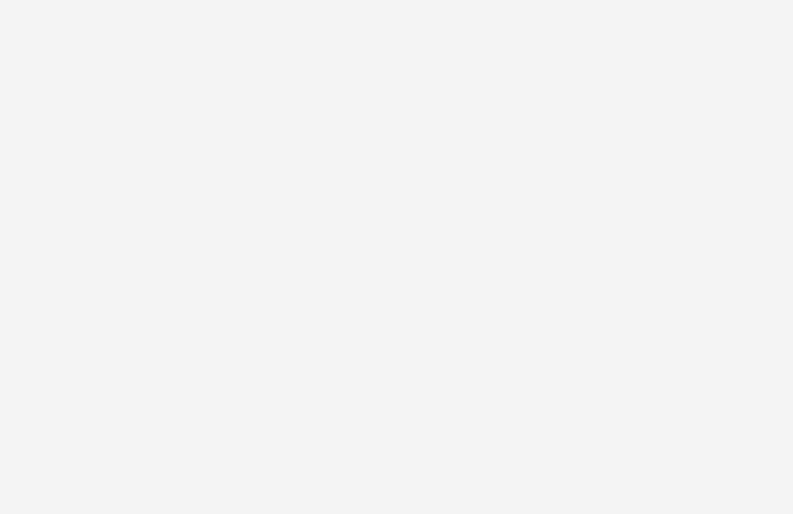
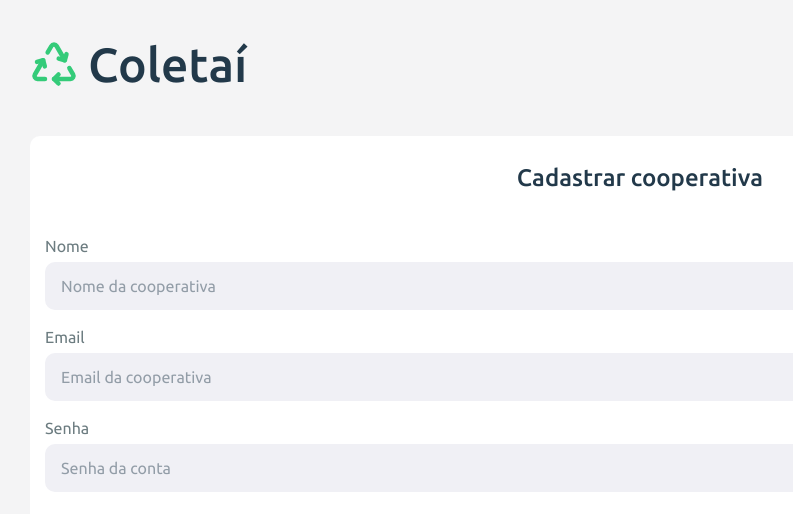
Before and after one commit to akiraTatesawa/coletai-front, a React (Vite) app: page /sign-up/cooperative in a window 1280 px wide. Before the commit this address had no page. Shown: the top 514 px of the page, without its empty margins (0-793 px from the left). Built offline with nearby package versions, Linux system fonts and the light colour scheme.

Commit message:
feat: create Input component

```diff
--- /dev/null
+++ b/src/components/Input/index.tsx
@@ -0,0 +1,17 @@
+import { InputHTMLAttributes } from "react";
+
+import { InputContainer, StyledLabel, StyledInput } from "./styles";
+
+interface InputProps extends InputHTMLAttributes<HTMLInputElement> {
+  id: string;
+  name: string;
+}
+
+export function Input({ id, name, ...props }: InputProps) {
+  return (
+    <InputContainer>
+      <StyledLabel htmlFor={id}>{name}</StyledLabel>
+      <StyledInput id={id} name={name} autoComplete="off" {...props} />
+    </InputContainer>
+  );
+}
--- /dev/null
+++ b/src/components/Input/styles.ts
@@ -0,0 +1,37 @@
+import styled from "styled-components";
+
+export const InputContainer = styled.div`
+  display: flex;
+  flex-direction: column;
+  align-items: flex-start;
+  justify-content: center;
+
+  gap: 0.5rem;
+
+  width: 100%;
+`;
+
+export const StyledLabel = styled.label`
+  font-size: 1rem;
+  color: var(--text-secondary);
+`;
+
+export const StyledInput = styled.input`
+  width: 100%;
+  height: 3rem;
+
+  background-color: var(--surface-input);
+
+  border: none;
+  border-radius: 10px;
+
+  padding: 10px 16px;
+
+  color: var(--text-secondary);
+  font-size: 1rem;
+
+  &::placeholder {
+    color: var(--text-primary);
+    opacity: 0.45;
+  }
+`;
--- a/src/components/RouterNavigator/index.tsx
+++ b/src/components/RouterNavigator/index.tsx
@@ -6,6 +6,11 @@ export function RouterNavigator() {
   return (
     <Routes>
       <Route path="/" element={<Pages.FrontPage />} />
+      <Route
+        path="/sign-up/cooperative"
+        element={<Pages.CooperativeRegistrationPage />}
+      />
+      <Route path="/sign-up/user" element={<Pages.UserRegistrationPage />} />
     </Routes>
   );
 }
--- /dev/null
+++ b/src/components/SignUpForms/index.tsx
@@ -0,0 +1,36 @@
+import { Input } from "../Input";
+import { Forms } from "./styles";
+
+interface SignUpFormsProps {
+  registrationName: "cooperativa" | "usuário";
+}
+
+export function SignUpForms({ registrationName }: SignUpFormsProps) {
+  const preposition = registrationName === "cooperativa" ? "da" : "do";
+
+  return (
+    <Forms>
+      <Input
+        id="name"
+        name="Nome"
+        type="text"
+        placeholder={`Nome ${preposition} ${registrationName}`}
+        required
+      />
+      <Input
+        id="email"
+        name="Email"
+        type="email"
+        placeholder={`Email ${preposition} ${registrationName}`}
+        required
+      />
+      <Input
+        id="password"
+        name="Senha"
+        type="password"
+        placeholder="Senha da conta"
+        required
+      />
+    </Forms>
+  );
+}
--- /dev/null
+++ b/src/components/SignUpForms/styles.ts
@@ -0,0 +1,11 @@
+import styled from "styled-components";
+
+export const Forms = styled.form`
+  display: flex;
+  flex-direction: column;
+  align-items: center;
+
+  gap: 1.2rem;
+
+  width: 100%;
+`;
--- /dev/null
+++ b/src/pages/RegistrationPage/index.tsx
@@ -0,0 +1,41 @@
+import { SignUpForms } from "../../components/SignUpForms";
+import { Title } from "../../components/Title";
+import { Main, RegistrationContainer, RegistrationTitle } from "./styles";
+
+interface RegistrationPageProps {
+  registrationType: "cooperative" | "user";
+}
+
+interface IRegistrationPageTitle {
+  cooperative: {
+    title: "cooperativa";
+  };
+  user: {
+    title: "usuário";
+  };
+}
+
+export function RegistrationPage({ registrationType }: RegistrationPageProps) {
+  const registrationPageType: IRegistrationPageTitle = {
+    cooperative: {
+      title: "cooperativa",
+    },
+    user: {
+      title: "usuário",
+    },
+  };
+
+  return (
+    <Main>
+      <Title />
+      <RegistrationContainer>
+        <RegistrationTitle>
+          {`Cadastrar ${registrationPageType[registrationType].title}`}
+        </RegistrationTitle>
+        <SignUpForms
+          registrationName={registrationPageType[registrationType].title}
+        />
+      </RegistrationContainer>
+    </Main>
+  );
+}
--- /dev/null
+++ b/src/pages/RegistrationPage/styles.ts
@@ -0,0 +1,40 @@
+import styled from "styled-components";
+
+export const Main = styled.main`
+  display: flex;
+  flex-direction: column;
+  align-items: center;
+  justify-content: center;
+
+  height: 100%;
+  width: 100%;
+
+  gap: 3rem;
+
+  @media (min-width: 1025px) {
+    margin: 0 auto;
+    max-width: 1250px;
+  }
+`;
+
+export const RegistrationContainer = styled.section`
+  display: flex;
+  flex-direction: column;
+  align-items: center;
+  gap: 3rem;
+
+  background-color: var(--surface-secondary);
+
+  width: 100%;
+  height: 100%;
+
+  border-radius: 10px;
+
+  padding: 30px 15px;
+`;
+
+export const RegistrationTitle = styled.h2`
+  font-size: 1.5rem;
+  font-weight: 500;
+  color: var(--text-primary);
+`;
--- a/src/pages/index.ts
+++ b/src/pages/index.ts
@@ -1,5 +1,14 @@
 import { FrontPage } from "./FrontPage/index";
+import { RegistrationPage } from "./RegistrationPage/index";
 
 export const Pages = {
   FrontPage,
+  CooperativeRegistrationPage: () =>
+    RegistrationPage({
+      registrationType: "cooperative",
+    }),
+  UserRegistrationPage: () =>
+    RegistrationPage({
+      registrationType: "user",
+    }),
 };
```
Also changed, not shown: .eslintrc.json.
